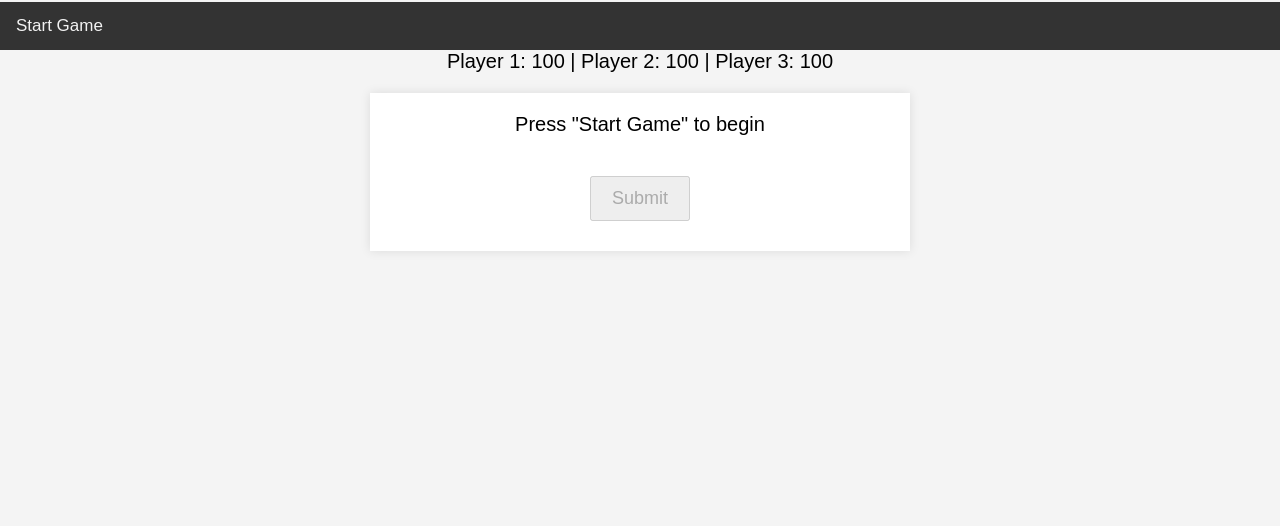
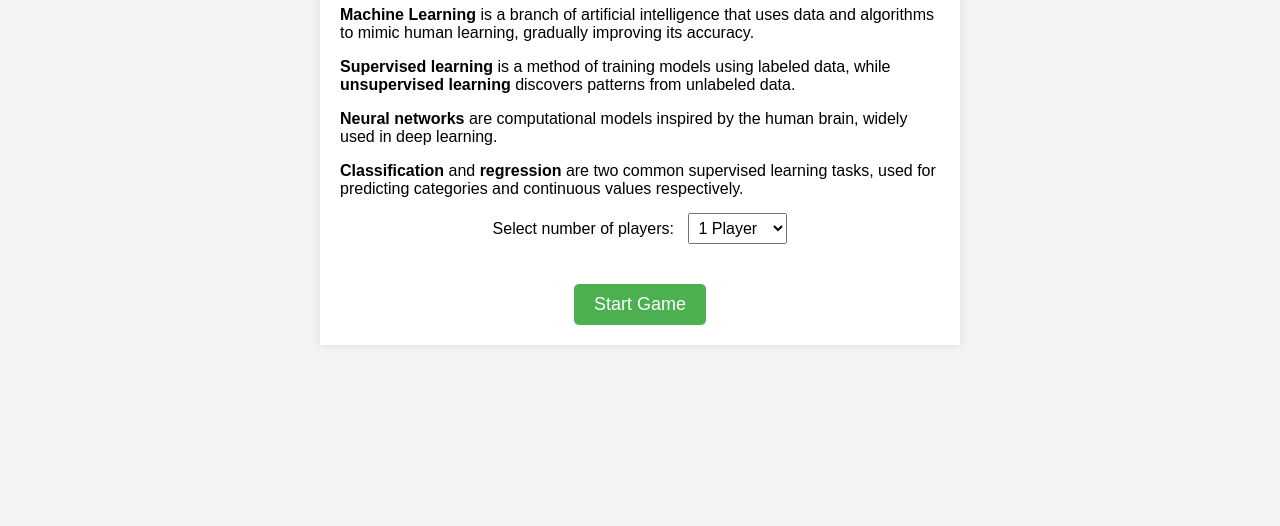
Before and after one commit to LambDolly/-Machine-learning-Game-Test, a plain HTML site: page index.html in a window 1280 px wide. Shown: the part 274-800 px from the top of the page. Drawn offline with Linux system fonts and the light colour scheme.

Commit message:
Update index.html

```diff
--- a/index.html
+++ b/index.html
@@ -37,13 +37,13 @@
             font-size: 20px;
             margin-bottom: 20px;
         }
-        .question-container {
+        .question-container, .start-container {
             background-color: white;
             padding: 20px;
             box-shadow: 0px 0px 10px rgba(0, 0, 0, 0.1);
             text-align: center;
             width: 80%;
-            max-width: 500px;
+            max-width: 600px;
         }
         .question {
             font-size: 20px;
@@ -54,29 +54,82 @@
             flex-direction: column;
             gap: 10px;
         }
-        .options button {
+        .options button, .start-btn {
             padding: 10px;
             font-size: 16px;
             cursor: pointer;
         }
-        .submit-btn {
+        .submit-btn, .start-btn {
             margin-top: 20px;
             padding: 10px 20px;
             font-size: 18px;
             cursor: pointer;
+            background-color: #4CAF50;
+            color: white;
+            border: none;
+            border-radius: 5px;
         }
         .timer {
             font-size: 18px;
             margin-top: 10px;
             color: red;
         }
+        .start-container h1 {
+            color: #333;
+        }
+        .start-container p {
+            text-align: left;
+            margin-bottom: 15px;
+        }
+        .player-selection {
+            margin-bottom: 20px;
+        }
+        .player-selection label {
+            margin-right: 10px;
+        }
+        #player-count {
+            padding: 5px;
+            font-size: 16px;
+        }
+        .options button {
+            padding: 10px;
+            font-size: 16px;
+            cursor: pointer;
+            background-color: #f0f0f0;
+            border: 1px solid #ccc;
+            transition: background-color 0.3s;
+        }
+        .options button.selected {
+            background-color: #4CAF50;
+            color: white;
+        }
     </style>
 </head>
 <body>
+    <!-- Start Page Container -->
+    <div class="start-container" id="start-container">
+        <h1>Machine Learning Quiz Game</h1>
+        <p><strong>Machine Learning</strong> is a branch of artificial intelligence that uses data and algorithms to mimic human learning, gradually improving its accuracy.</p>
+        <p><strong>Supervised learning</strong> is a method of training models using labeled data, while <strong>unsupervised learning</strong> discovers patterns from unlabeled data.</p>
+        <p><strong>Neural networks</strong> are computational models inspired by the human brain, widely used in deep learning.</p>
+        <p><strong>Classification</strong> and <strong>regression</strong> are two common supervised learning tasks, used for predicting categories and continuous values respectively.</p>
+        <div class="player-selection">
+            <label for="player-count">Select number of players:</label>
+            <select id="player-count">
+                <option value="1">1 Player</option>
+                <option value="2">2 Players</option>
+                <option value="3">3 Players</option>
+                <option value="4">4 Players</option>
+            </select>
+        </div>
+        <button class="start-btn" onclick="showGame()">Start Game</button>
+    </div>
 
+    <!-- Game Container (Initially Hidden) -->
+    <div id="game-container" style="display: none;">
         <!-- Navigation Bar -->
         <div class="navbar">
-        <a href="#" onclick="startGame()">Start Game</a>
+            <a href="#" onclick="restartGame()">Restart</a>
         </div>
 
         <!-- Scoreboard for all players -->
@@ -91,14 +144,11 @@
             <button class="submit-btn" id="submit-btn" onclick="submitAnswer()" disabled>Submit</button>
             <div class="timer" id="timer"></div>
         </div>
+    </div>
 
     <script>
         // Initialize game variables
-        let players = [
-            { name: "Player 1", score: 100 },
-            { name: "Player 2", score: 100 },
-            { name: "Player 3", score: 100 }
-        ];
+        let players = [];
         let currentPlayer = 0;
         let selectedAnswer = null;
         let shuffledQuestions = [];
@@ -136,16 +186,21 @@
 
         // Start the game: reset variables, shuffle questions, and load the first question
         function startGame() {
-            players = [
-                { name: "Player 1", score: 100 },
-                { name: "Player 2", score: 100 },
-                { name: "Player 3", score: 100 }
-            ];
+            const playerCount = parseInt(document.getElementById('player-count').value);
+            players = [];
+            for (let i = 1; i <= playerCount; i++) {
+                players.push({ name: `Player ${i}`, score: 100 });
+            }
             currentPlayer = 0;
-            document.getElementById('scoreboard').innerText =
-                `Player 1: 100 | Player 2: 100 | Player 3: 100`;
+            updateScoreboard();
             shuffleQuestions();
             loadQuestion();
+        }
+
+        // Update scoreboard display
+        function updateScoreboard() {
+            const scoreboardText = players.map(player => `${player.name}: ${player.score}`).join(' | ');
+            document.getElementById('scoreboard').innerText = scoreboardText;
         }
 
         // Load the current question and start timer
@@ -199,6 +254,13 @@
         function selectOption(index) {
             selectedAnswer = index;
             document.getElementById('submit-btn').disabled = false;
+
+            // Remove 'selected' class from all option buttons
+            const optionButtons = document.querySelectorAll('.options button');
+            optionButtons.forEach(button => button.classList.remove('selected'));
+
+            // Add 'selected' class to the clicked button
+            optionButtons[index].classList.add('selected');
         }
 
         // Submit the selected answer, update score, and load next question
@@ -222,8 +284,20 @@
         // Deduct points for wrong answers or timeout
         function deductPoints() {
             players[currentPlayer].score -= 10;
-            document.getElementById('scoreboard').innerText =
-                `Player 1: ${players[0].score} | Player 2: ${players[1].score} | Player 3: ${players[2].score}`;
+            updateScoreboard();
+        }
+
+        // 显示游戏界面
+        function showGame() {
+            document.getElementById('start-container').style.display = 'none';
+            document.getElementById('game-container').style.display = 'block';
+            startGame();
+        }
+
+        // 重新开始游戏
+        function restartGame() {
+            document.getElementById('start-container').style.display = 'block';
+            document.getElementById('game-container').style.display = 'none';
         }
     </script>
 </body>
```
Lines whose indentation alone changed are shown as unchanged.
